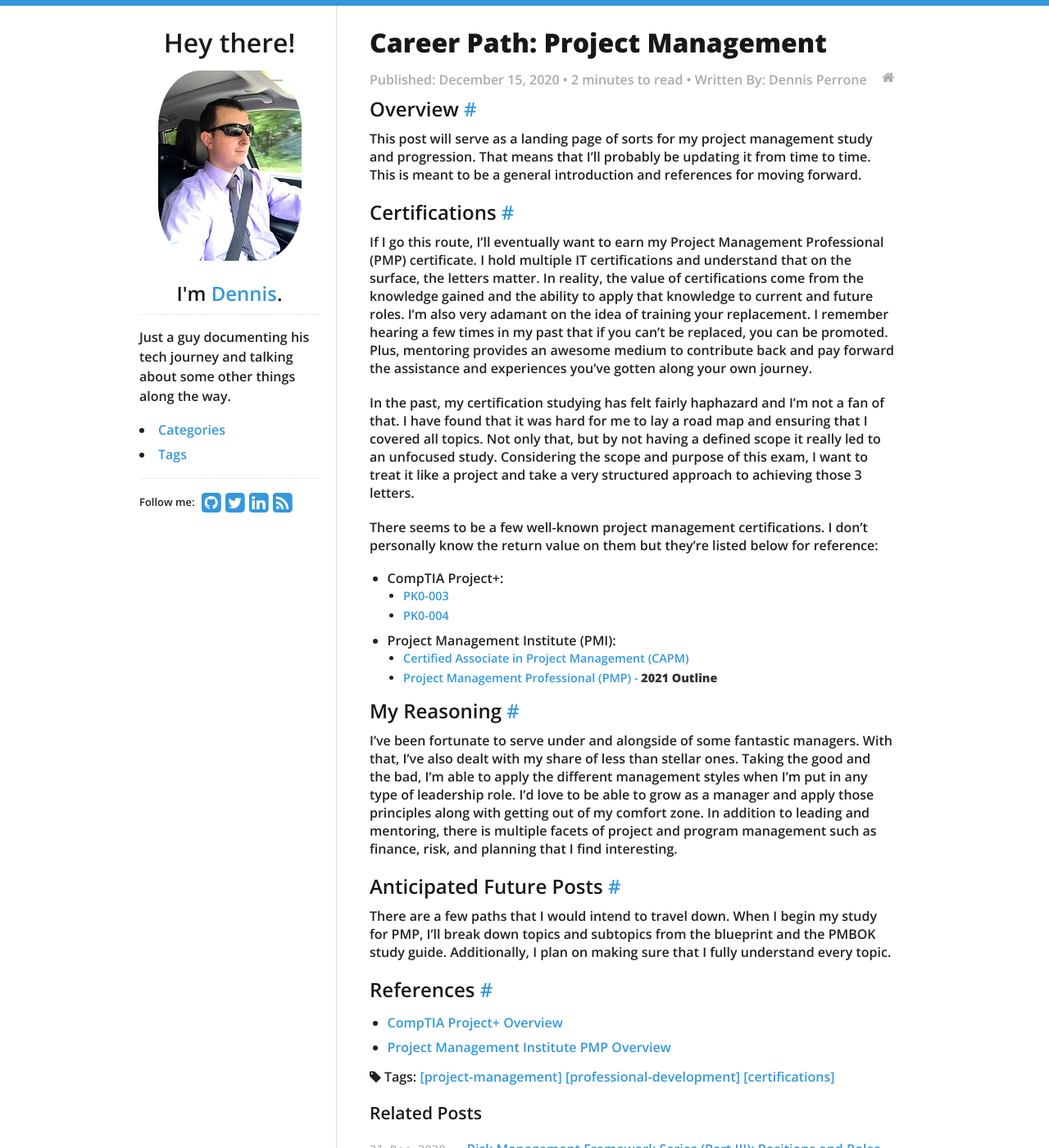
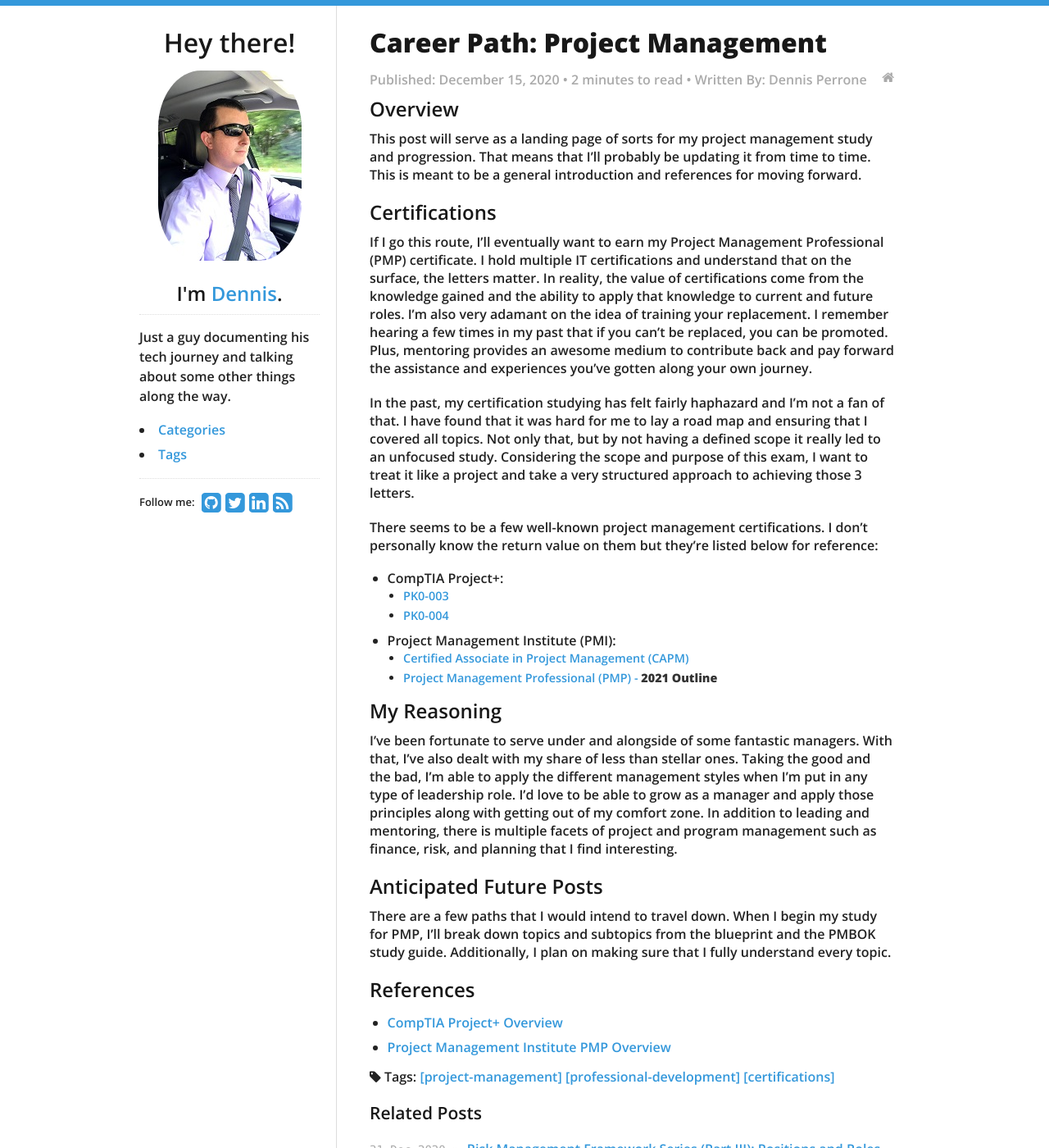
Before and after one commit to dennis-perrone/dennis-perrone.github.io, a Jekyll site: the page built from _posts/career/2020-12-15-project-management-path.md, in a window 1280 px wide and 1400 px high. Shown: the whole window at 82% size. Built offline with Jekyll 4.4.1, drawn with Linux system fonts in a browser that asks for light colours.

Commit message:
removed anchors

```diff
--- a/_includes/anchor_headings.html
+++ /dev/null
@@ -1,152 +0,0 @@
-{% capture headingsWorkspace %}
-  {% comment %}
-    Copyright (c) 2018 Vladimir "allejo" Jimenez
-
-    Permission is hereby granted, free of charge, to any person
-    obtaining a copy of this software and associated documentation
-    files (the "Software"), to deal in the Software without
-    restriction, including without limitation the rights to use,
-    copy, modify, merge, publish, distribute, sublicense, and/or sell
-    copies of the Software, and to permit persons to whom the
-    Software is furnished to do so, subject to the following
-    conditions:
-
-    The above copyright notice and this permission notice shall be
-    included in all copies or substantial portions of the Software.
-
-    THE SOFTWARE IS PROVIDED "AS IS", WITHOUT WARRANTY OF ANY KIND,
-    EXPRESS OR IMPLIED, INCLUDING BUT NOT LIMITED TO THE WARRANTIES
-    OF MERCHANTABILITY, FITNESS FOR A PARTICULAR PURPOSE AND
-    NONINFRINGEMENT. IN NO EVENT SHALL THE AUTHORS OR COPYRIGHT
-    HOLDERS BE LIABLE FOR ANY CLAIM, DAMAGES OR OTHER LIABILITY,
-    WHETHER IN AN ACTION OF CONTRACT, TORT OR OTHERWISE, ARISING
-    FROM, OUT OF OR IN CONNECTION WITH THE SOFTWARE OR THE USE OR
-    OTHER DEALINGS IN THE SOFTWARE.
-  {% endcomment %}
-  {% comment %}
-    Version 1.0.9
-      https://github.com/allejo/jekyll-anchor-headings
-
-    "Be the pull request you wish to see in the world." ~Ben Balter
-
-    Usage:
-      {% include anchor_headings.html html=content anchorBody="#" %}
-
-    Parameters:
-      * html          (string) - the HTML of compiled markdown generated by kramdown in Jekyll
-
-    Optional Parameters:
-      * beforeHeading (bool)   : false  - Set to true if the anchor should be placed _before_ the heading's content
-      * headerAttrs   (string) :  ''    - Any custom HTML attributes that will be added to the heading tag; you may NOT use `id`;
-                                          the `%heading%` and `%html_id%` placeholders are available
-      * anchorAttrs   (string) :  ''    - Any custom HTML attributes that will be added to the `<a>` tag; you may NOT use `href`, `class` or `title`;
-                                          the `%heading%` and `%html_id%` placeholders are available
-      * anchorBody    (string) :  ''    - The content that will be placed inside the anchor; the `%heading%` placeholder is available
-      * anchorClass   (string) :  ''    - The class(es) that will be used for each anchor. Separate multiple classes with a space
-      * anchorTitle   (string) :  ''    - The `title` attribute that will be used for anchors
-      * h_min         (int)    :  1     - The minimum header level to build an anchor for; any header lower than this value will be ignored
-      * h_max         (int)    :  6     - The maximum header level to build an anchor for; any header greater than this value will be ignored
-      * bodyPrefix    (string) :  ''    - Anything that should be inserted inside of the heading tag _before_ its anchor and content
-      * bodySuffix    (string) :  ''    - Anything that should be inserted inside of the heading tag _after_ its anchor and content
-
-    Output:
-      The original HTML with the addition of anchors inside of all of the h1-h6 headings.
-  {% endcomment %}
-
-  {% assign minHeader = include.h_min | default: 1 %}
-  {% assign maxHeader = include.h_max | default: 6 %}
-  {% assign beforeHeading = include.beforeHeading %}
-  {% assign nodes = include.html | split: '<h' %}
-
-  {% capture edited_headings %}{% endcapture %}
-
-  {% for _node in nodes %}
-    {% capture node %}{{ _node | strip }}{% endcapture %}
-
-    {% if node == "" %}
-      {% continue %}
-    {% endif %}
-
-    {% assign nextChar = node | replace: '"', '' | strip | slice: 0, 1 %}
-    {% assign headerLevel = nextChar | times: 1 %}
-
-    <!-- If the level is cast to 0, it means it's not a h1-h6 tag, so let's see if we need to fix it -->
-    {% if headerLevel == 0 %}
-      <!-- Split up the node based on closing angle brackets and get the first one. -->
-      {% assign firstChunk = node | split: '>' | first %}
-
-      <!-- If the first chunk does NOT contain a '<', that means we've broken another HTML tag that starts with 'h' -->
-      {% unless firstChunk contains '<' %}
-        {% capture node %}<h{{ node }}{% endcapture %}
-      {% endunless %}
-
-      {% capture edited_headings %}{{ edited_headings }}{{ node }}{% endcapture %}
-      {% continue %}
-    {% endif %}
-
-    {% capture _closingTag %}</h{{ headerLevel }}>{% endcapture %}
-    {% assign _workspace = node | split: _closingTag %}
-    {% assign _idWorkspace = _workspace[0] | split: 'id="' %}
-    {% assign _idWorkspace = _idWorkspace[1] | split: '"' %}
-    {% assign html_id = _idWorkspace[0] %}
-
-    {% capture _hAttrToStrip %}{{ _workspace[0] | split: '>' | first }}>{% endcapture %}
-    {% assign header = _workspace[0] | replace: _hAttrToStrip, '' %}
-
-    <!-- Build the anchor to inject for our heading -->
-    {% capture anchor %}{% endcapture %}
-
-    {% if html_id and headerLevel >= minHeader and headerLevel <= maxHeader %}
-      {% assign escaped_header = header | strip_html %}
-
-      {% if include.headerAttrs %}
-        {% capture _hAttrToStrip %}{{ _hAttrToStrip | split: '>' | first }} {{ include.headerAttrs | replace: '%heading%', escaped_header | replace: '%html_id%', html_id }}>{% endcapture %}
-      {% endif %}
-
-      {% capture anchor %}href="#{{ html_id }}"{% endcapture %}
-
-      {% if include.anchorClass %}
-        {% capture anchor %}{{ anchor }} class="{{ include.anchorClass }}"{% endcapture %}
-      {% endif %}
-
-      {% if include.anchorTitle %}
-        {% capture anchor %}{{ anchor }} title="{{ include.anchorTitle | replace: '%heading%', escaped_header }}"{% endcapture %}
-      {% endif %}
-
-      {% if include.anchorAttrs %}
-        {% capture anchor %}{{ anchor }} {{ include.anchorAttrs | replace: '%heading%', escaped_header | replace: '%html_id%', html_id }}{% endcapture %}
-      {% endif %}
-
-      {% capture anchor %}<a {{ anchor }}>{{ include.anchorBody | replace: '%heading%', escaped_header | default: '' }}</a>{% endcapture %}
-
-      <!-- In order to prevent adding extra space after a heading, we'll let the 'anchor' value contain it -->
-      {% if beforeHeading %}
-        {% capture anchor %}{{ anchor }} {% endcapture %}
-      {% else %}
-        {% capture anchor %} {{ anchor }}{% endcapture %}
-      {% endif %}
-    {% endif %}
-
-    {% capture new_heading %}
-      <h{{ _hAttrToStrip }}
-        {{ include.bodyPrefix }}
-        {% if beforeHeading %}
-          {{ anchor }}{{ header }}
-        {% else %}
-          {{ header }}{{ anchor }}
-        {% endif %}
-        {{ include.bodySuffix }}
-      </h{{ headerLevel }}>
-    {% endcapture %}
-
-    <!--
-    If we have content after the `</hX>` tag, then we'll want to append that here so we don't lost any content.
-    -->
-    {% assign chunkCount = _workspace | size %}
-    {% if chunkCount > 1 %}
-      {% capture new_heading %}{{ new_heading }}{{ _workspace | last }}{% endcapture %}
-    {% endif %}
-
-    {% capture edited_headings %}{{ edited_headings }}{{ new_heading }}{% endcapture %}
-  {% endfor %}
-{% endcapture %}{% assign headingsWorkspace = '' %}{{ edited_headings | strip }}
--- a/_layouts/post.html
+++ b/_layouts/post.html
@@ -12,13 +12,8 @@
 </p>
 
 <div id="post">
-  {% include anchor_headings.html html=content anchorBody="#" %}
+  {{ content }}
 </div>
-
-{% if post.tags.size > 0 %}
-  Tag{% if post.tags.size > 1 %}s{% endif %}:
-  {{ post.tags | sort | join: ", " }}
-{% endif %}
 
 <span>
   <i class=" fa fa-tag"></i> Tags:
```
